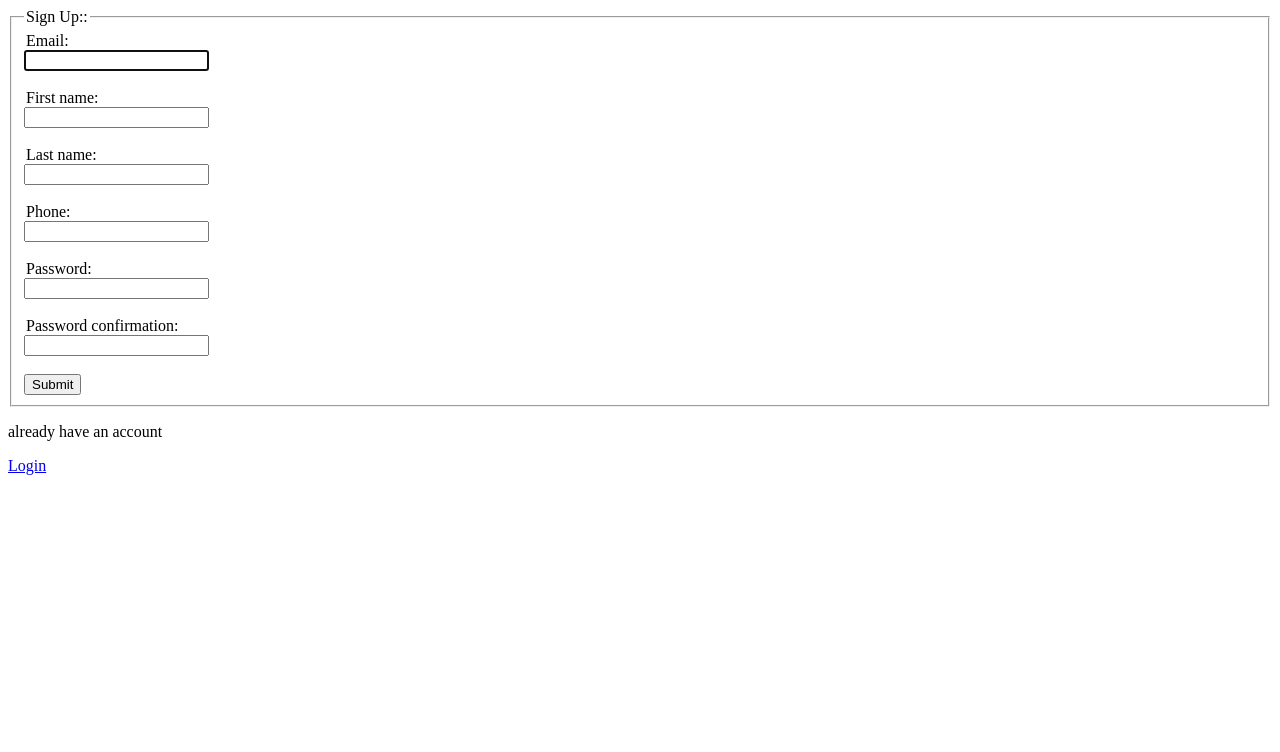
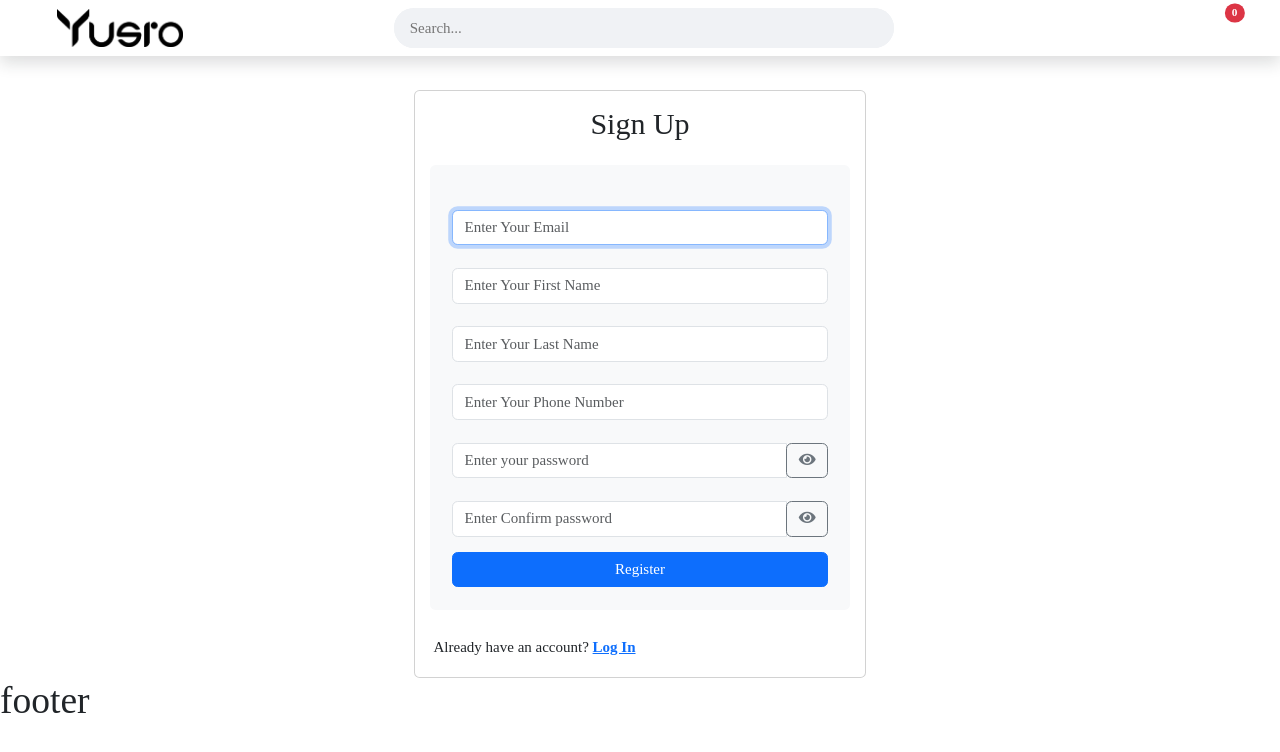
Before and after one commit to tarik1bosunia/yusrofinal, a Django app: page /account/registration/ in a window 1280 px wide. Shown: the top 752 px of the page. Run offline with Django 4.2, Linux system fonts and the light colour scheme; data comes from the database, SQL or seed files in the repository; both versions use the stored data as it was after the commit; some libraries are stand-ins or nearby versions; some web fonts are replaced.

```diff
--- a/account/forms.py
+++ b/account/forms.py
@@ -5,11 +5,91 @@ from django.contrib.auth.forms import UserChangeForm
 from django.utils.safestring import mark_safe
 
 
+class PasswordInputWithToggle(forms.PasswordInput):
+    def render(self, name, value, attrs=None, renderer=None):
+        input_html = super().render(name, value, attrs, renderer)
+        toggle_html = '<div class="input-group-append"><button class="btn btn-outline-secondary" type="button" ' \
+                      'onclick="togglePassword(this)"><i class="fa fa-eye"></i></button></div>'
+        wrapper_html = '<div class="input-group">{input_html}{toggle_html}</div>'
+        return mark_safe(wrapper_html.format(input_html=input_html, toggle_html=toggle_html))
+
+
 class CustomUserCreationForm(UserCreationForm):
+    email = forms.EmailField(
+        label='',
+        widget=forms.EmailInput(
+            attrs={
+                'class': 'form-control',
+                'id': 'email',
+                'placeholder': 'Enter Your Email',
+                'required': True,
+            }
+        )
+    )
+    first_name = forms.CharField(
+        label='',
+        widget=forms.TextInput(
+            attrs={
+                'class': 'form-control',
+                'id': 'first_name',
+                'placeholder': 'Enter Your First Name',
+                'required': True,
+            }
+        )
+    )
+
+    last_name = forms.CharField(
+        label='',
+        widget=forms.TextInput(
+            attrs={
+                'class': 'form-control',
+                'id': 'last_name',
+                'placeholder': 'Enter Your Last Name',
+                'required': True,
+            }
+        )
+    )
+
+    phone = forms.CharField(
+        label='',
+        widget=forms.TextInput(
+            attrs={
+                'class': 'form-control',
+                'id': 'phone',
+                'placeholder': 'Enter Your Phone Number',
+                'required': True,
+            }
+        )
+    )
+    password1 = forms.CharField(
+        label='',
+        strip=False,
+        widget=PasswordInputWithToggle(
+            attrs={
+                'class': 'form-control',
+                'id': 'password1',
+                'placeholder': 'Enter your password',
+                'required': True,
+            }
+        )
+    )
+    password2 = forms.CharField(
+        label='',
+        strip=False,
+        widget=PasswordInputWithToggle(
+            attrs={
+                'class': 'form-control',
+                'id': 'password2',
+                'placeholder': 'Enter Confirm password',
+                'required': True,
+            }
+        )
+    )
+
     class Meta:
         model = get_user_model()
         fields = ('email', 'first_name', 'last_name', 'phone', 'password1', 'password2')
-        labels = {'email': "Email"}
+        # labels = {'email': "Email"}
 
 
 class EditUserForm(UserChangeForm):
@@ -44,15 +124,6 @@ class EditAdminForm(UserChangeForm):
         fields = '__all__'
 
 
-class PasswordInputWithToggle(forms.PasswordInput):
-    def render(self, name, value, attrs=None, renderer=None):
-        input_html = super().render(name, value, attrs, renderer)
-        toggle_html = '<div class="input-group-append"><button class="btn btn-outline-secondary" type="button" onclick="togglePassword(this)"><i class="fa fa-eye"></i></button></div>'
-        # '<span class="password-toggle" onclick="togglePassword(this)">Show</span>'
-        wrapper_html = '<div class="input-group">{input_html}{toggle_html}</div>'
-        return mark_safe(wrapper_html.format(input_html=input_html, toggle_html=toggle_html))
-
-
 class UserLoginForm(AuthenticationForm):
     username = forms.EmailField(
         label='',
--- a/account/urls.py
+++ b/account/urls.py
@@ -3,8 +3,8 @@ from account import views
 from django.contrib.auth import views as auth_views
 
 urlpatterns = [
+    path('', views.user_profile_view, name='user_profile'),
     path('registration/', views.user_registration_view, name='user_registration'),
-    path('', views.user_profile_view, name='user_profile'),
     path('profile/', views.user_profile_view, name='user_profile'),
     path('settings_and_privacy/', views.user_settings_and_privacy_view, name='user_settings_and_privacy'),
     path('login/', views.user_login_view, name='user_login'),
--- a/account/views.py
+++ b/account/views.py
@@ -107,6 +107,7 @@ def user_settings_and_privacy_view(request):
         "EditUserDataForm": form
     }
     return render(request, 'account/settings_and_privacy.html', context)
+
 
 def user_login_view(request):
     if request.user.is_authenticated:
--- a/templates/account/user_login.html
+++ b/templates/account/user_login.html
@@ -49,7 +49,7 @@
                       <button type="submit" class="btn btn-primary w-100 mt-3">Log in</button>
                     </form>
 
-                      <div class="d-flex justify-content-center flex-column">
+                    <div class="d-flex justify-content-center flex-column">
                         <div class="p-1">
                           <p>Not have an account? <a href="{% url 'user_registration' %}" class="text-md fw-bold">Create New</a> </p>
                         </div>
--- a/templates/account/user_registration.html
+++ b/templates/account/user_registration.html
@@ -1,33 +1,90 @@
-<!DOCTYPE html>
-<html lang="en">
-<head>
-    <meta charset="UTF-8">
-    <title>Title</title>
-</head>
-<body>
+{% extends "base.html" %}
 
-<form action="{% url 'user_registration' %}" method="post" novalidate>
+{% block content %}
+
+
+
+    <!-- ============================ COMPONENT REGISTER   ================================= -->
+        <div class="container mt-5">
+            <div class="row justify-content-center">
+                <div class="col-md-6 col-lg-5">
+                    <div class="card">
+                      <div class="card-body">
+                        <h2 class="text-center mb-4">Sign Up</h2>
+
+                        <form action="{% url 'user_registration' %}" method="post" novalidate class="mx-auto bg-light p-4 mb-4 rounded">
                                 {% csrf_token %}
-    <fieldset>
-        <legend>Sign Up::</legend>
+
                                 {% if UserRegistrationForm.non_field_errors %}
                                     {% for error in UserRegistrationForm.non_field_errors %}
-                    <p class="er">{{ error }}</p>
+                                        <div class="alert alert-danger">{{ error }}</div>
                                     {% endfor %}
                                 {% endif %}
+
                                 {% for item in UserRegistrationForm %}
-                {{ item.legend_tag}}
+                                    <div class="form-group">
+                                        <label for="{{ item.auto_id }}" class="form-label">{{ item.label }}</label>
+            {#                            {{ item.legend_tag}}#}
                                         {{ item }}
-                {{ item.errors | striptags }}
-                <br> <br>
+                                        {% if item.help_text %}
+                                            <small class="form-text text-muted">{{ item.help_text }}</small>
+                                        {% endif %}
+                                        {% if item.errors %}
+                                            <div class="invalid-feedback d-block">{{ item.errors }}</div>
+                                        {% endif %}
+                                    </div>
+
                                 {% endfor %}
 
-    <input type="submit" value="Submit">
-    </fieldset>
+                            <button type="submit" class="btn btn-primary w-100 mt-3"> Register  </button>
+
 
                             </form>
-<p>already have an account </p>
-<p><a href="{% url 'user_login' %}">Login</a></p>
+                          <div class="d-flex justify-content-center flex-column">
+                            <div class="p-1">
+                              <p>Already have an account? <a href="{% url 'user_login' %}" class="text-md fw-bold">Log In</a> </p>
+                            </div>
+                          </div>
+                        </div><!-- card-body.// -->
+                    </div> <!-- card .// -->
+                </div>
+            </div>
+        </div>
+    <!-- ============================ COMPONENT REGISTER  END.// ================================= -->
 
-</body>
-</html>
+
+{#<form action="{% url 'user_registration' %}" method="post" novalidate>#}
+{#    {% csrf_token %}#}
+{#    <fieldset>#}
+{#        <legend>Sign Up::</legend>#}
+{#            {% if UserRegistrationForm.non_field_errors %}#}
+{#                {% for error in UserRegistrationForm.non_field_errors %}#}
+{#                    <p class="er">{{ error }}</p>#}
+{#                {% endfor %}#}
+{#            {% endif %}#}
+{#            {% for item in UserRegistrationForm %}#}
+{#                {{ item.legend_tag}}#}
+{#                {{ item }}#}
+{#                {{ item.errors | striptags }}#}
+{#                <br> <br>#}
+{#            {% endfor %}#}
+{##}
+{#    <input type="submit" value="Submit">#}
+{#    </fieldset>#}
+{##}
+{#</form>#}
+{#<p>already have an account </p>#}
+{#<p><a href="{% url 'user_login' %}">Login</a></p>#}
+
+    <script>
+        function togglePassword(element) {
+          const passwordInput = element.parentElement.previousElementSibling;
+          passwordInput.type = passwordInput.type === "password" ? "text" : "password";
+          const icon = passwordInput.type === "password" ? "fa-eye" : "fa-eye-slash";
+          element.querySelector("i").classList.remove("fa-eye", "fa-eye-slash");
+          element.querySelector("i").classList.add(icon);
+
+        }
+    </script>
+
+{% endblock content %}
```
Also changed, not shown: db.sqlite3, 1 other file. Lines whose indentation alone changed are shown as unchanged.
